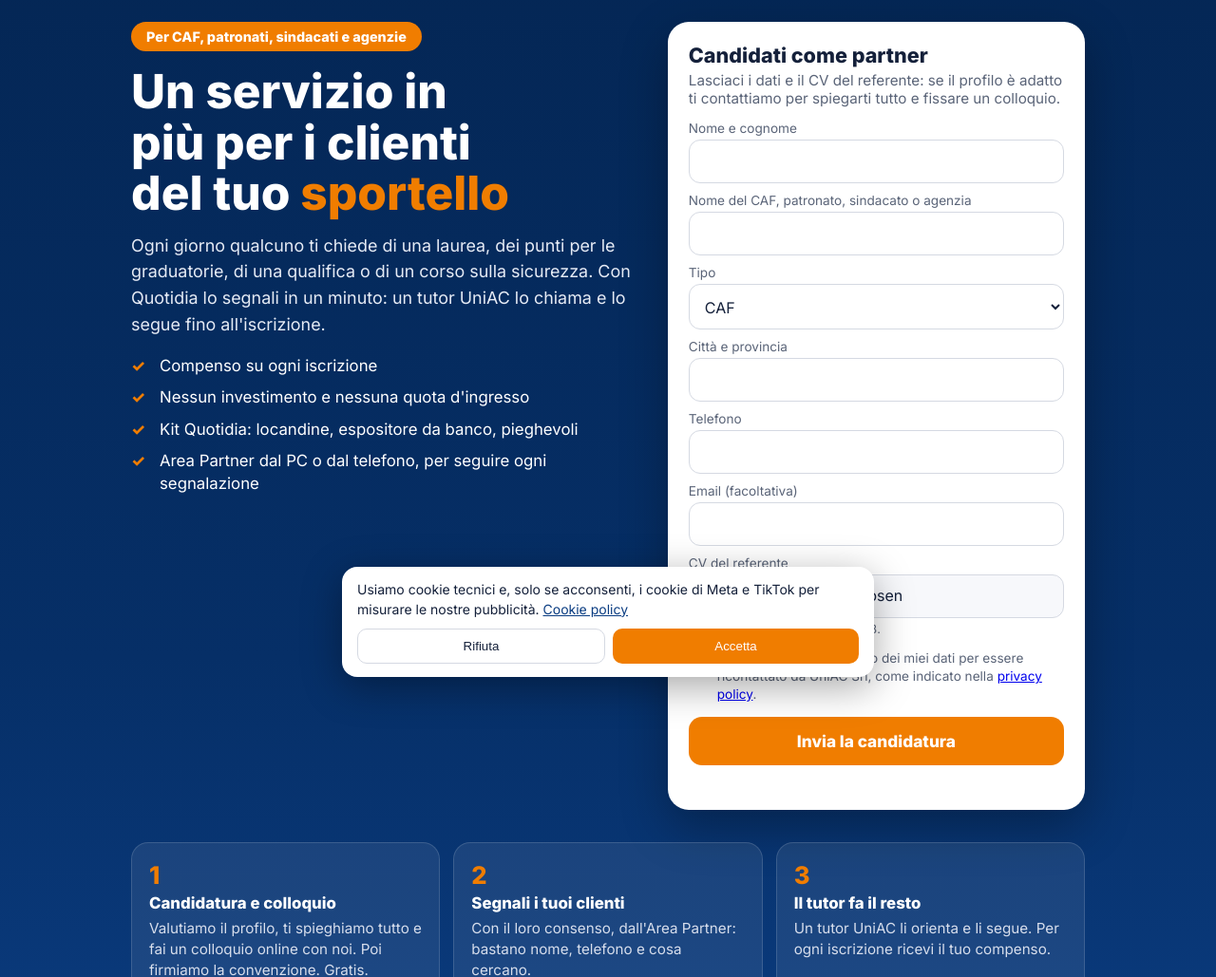
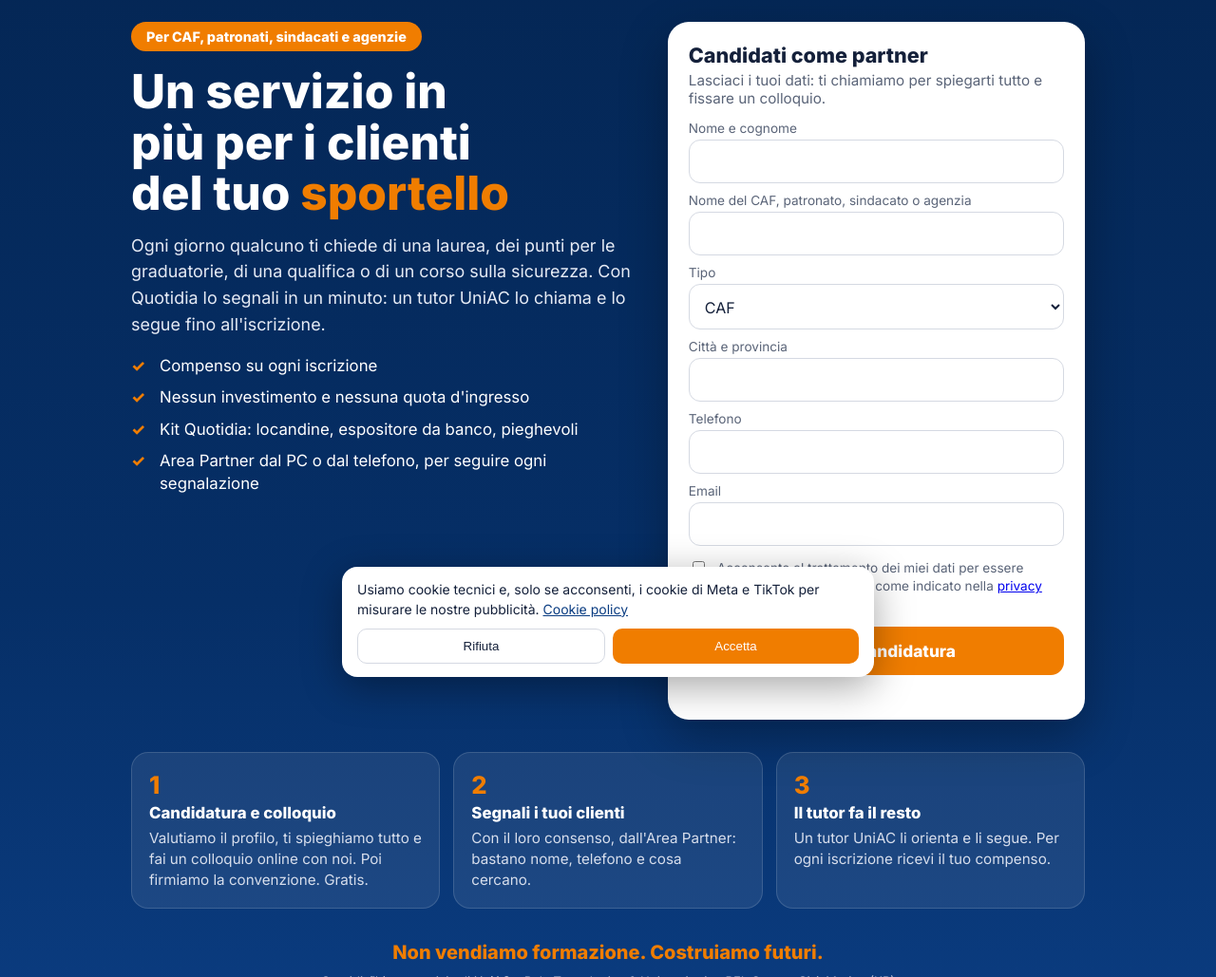
Before and after one commit to pflalfieri-alt/quotidia, a plain HTML site: page partner.html in a window 1280 px wide. Shown: the part 71-1100 px from the top of the page at 95% size. Drawn offline with Linux system fonts and the light colour scheme.

Commit message:
Pagina partner: niente CV, email obbligatoria, avviso a Direzione e Federico (28/11)

```diff
--- a/partner.html
+++ b/partner.html
@@ -35,15 +35,14 @@ input[type=file]{padding:10px;background:#f7f8fb}.hint{font-size:.8rem;color:#5a
 <p class="lead">Ogni giorno qualcuno ti chiede di una laurea, dei punti per le graduatorie, di una qualifica o di un corso sulla sicurezza. Con Quotidia lo segnali in un minuto: un tutor UniAC lo chiama e lo segue fino all'iscrizione.</p>
 <ul class="ck"><li>Compenso su ogni iscrizione</li><li>Nessun investimento e nessuna quota d'ingresso</li><li>Kit Quotidia: locandine, espositore da banco, pieghevoli</li><li>Area Partner dal PC o dal telefono, per seguire ogni segnalazione</li></ul>
 </div>
-<div class="card" id="box"><h2>Candidati come partner</h2><p class="mu">Lasciaci i dati e il CV del referente: se il profilo è adatto ti contattiamo per spiegarti tutto e fissare un colloquio.</p>
+<div class="card" id="box"><h2>Candidati come partner</h2><p class="mu">Lasciaci i tuoi dati: ti chiamiamo per spiegarti tutto e fissare un colloquio.</p>
 <form id="f" novalidate>
 <label for="n">Nome e cognome</label><input id="n" autocomplete="name" required>
 <label for="e">Nome del CAF, patronato, sindacato o agenzia</label><input id="e" autocomplete="organization" required>
 <label for="t">Tipo</label><select id="t"><option>CAF</option><option>Patronato</option><option>Sindacato</option><option>Agenzia</option><option>Altro</option></select>
 <label for="c">Città e provincia</label><input id="c" autocomplete="address-level2" required>
 <label for="p">Telefono</label><input id="p" type="tel" inputmode="tel" autocomplete="tel" required>
-<label for="m">Email (facoltativa)</label><input id="m" type="email" autocomplete="email">
-<label for="cv">CV del referente</label><input id="cv" type="file" accept=".pdf,.doc,.docx,image/jpeg,image/png"><div class="hint">PDF, Word o foto, massimo 5 MB.</div>
+<label for="m">Email</label><input id="m" type="email" autocomplete="email" required>
 <div class="cons"><input type="checkbox" id="k"><label for="k" style="margin:0">Acconsento al trattamento dei miei dati per essere ricontattato da UniAC Srl, come indicato nella <a href="https://www.uniacformazione.com/privacy-policy/" target="_blank" rel="noopener">privacy policy</a>.</label></div>
 <button class="btn" id="go" type="submit">Invia la candidatura</button><div class="err" id="er" role="alert"></div>
 </form></div></div>
@@ -61,8 +60,9 @@ function invia(d,b,er,box,grazie){b.disabled=true;er.textContent='Invio in corso
 document.getElementById('f').onsubmit=function(ev){ev.preventDefault();var g=function(i){return (document.getElementById(i).value||'').trim()},er=document.getElementById('er'),b=document.getElementById('go');
 if(!g('n')||!g('e')||!g('c')){er.textContent='Compila nome, ente e città.';return}
 if(g('p').replace(/\D/g,'').length<9){er.textContent='Scrivi un numero di telefono valido.';return}
+if(!/^[^@\s]+@[^@\s]+\.[^@\s]+$/.test(g('m'))){er.textContent='Scrivi un indirizzo email valido.';return}
 if(!document.getElementById('k').checked){er.textContent='Per essere ricontattato serve il consenso.';return}
-leggiFile(document.getElementById('cv')).then(function(file){invia({action:'candidatura',tipo:'partner',nome:g('n'),ente:g('e'),tipoEnte:g('t'),citta:g('c'),telefono:g('p'),email:g('m'),consenso:true,canale:DA||'pagina',file:file},b,er,document.getElementById('box'),'<h2>Grazie!</h2><div class="ok">Abbiamo ricevuto la tua candidatura. La valutiamo e, se il profilo è adatto, ti contattiamo dal numero dell\'ufficio <b>0962 19 16 684</b> per spiegarti tutto e fissare un colloquio.</div>')},function(m){er.textContent=m})};</script><script>
+(function(){invia({action:'candidatura',tipo:'partner',nome:g('n'),ente:g('e'),tipoEnte:g('t'),citta:g('c'),telefono:g('p'),email:g('m'),consenso:true,canale:DA||'pagina'},b,er,document.getElementById('box'),'<h2>Grazie!</h2><div class="ok">Abbiamo ricevuto la tua candidatura. Ti chiamiamo a breve per spiegarti tutto e fissare un colloquio; poi ti mandiamo un\'email di riepilogo.</div>')})()};</script><script>
 (function(){var PX="1436930210008456";
 var TT="DBRDUTRC77UFHI4PLHB0",TTM={Lead:'SubmitForm',CompleteRegistration:'CompleteRegistration'};
 window.qtrack=function(ev,p){try{if(PX&&window.fbq)fbq('track',ev,p||{})}catch(e){}try{if(TT&&window.ttq&&window.ttq.track)ttq.track(TTM[ev]||ev,p||{})}catch(e){}};
```
